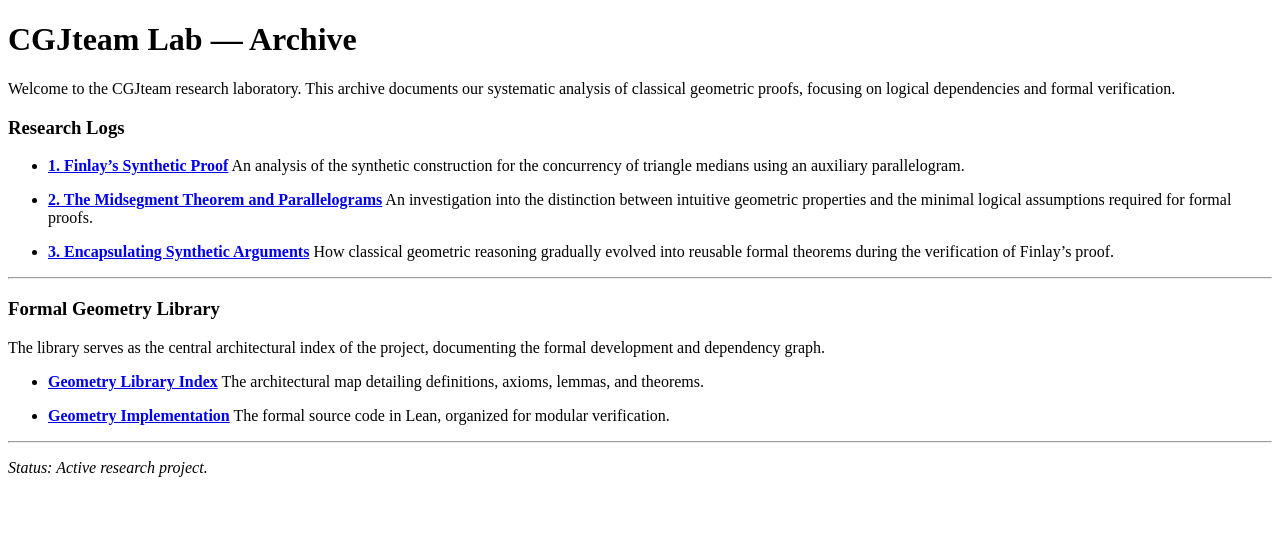
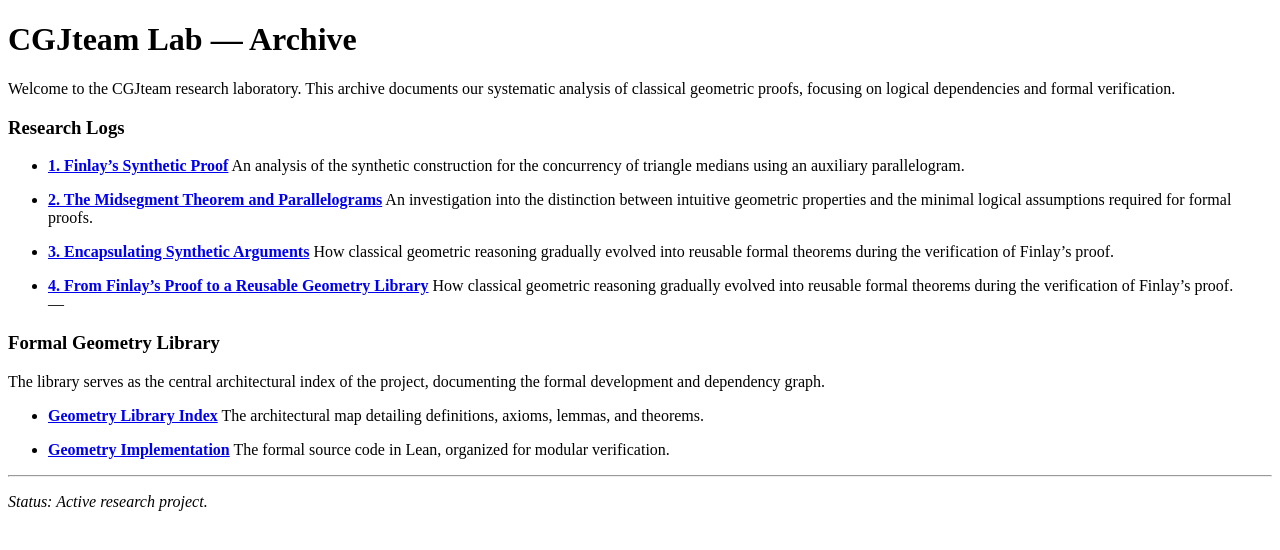
Before and after one commit to cgjteam/cgjteam.github.io, a Jekyll site: the page built from index.md, in a window 1280 px wide. Shown: the top 550 px of the page. Built offline with Jekyll 4.4.1, drawn with Linux system fonts in a browser that asks for light colours; comment, search, counter and statistics services are not loaded; our own code applies the rules of GitHub Pages for plain Markdown files.

Commit message:
Update index.md with new section on Finlay's proof
Added a new section on Finlay's proof and its implications for a reusable geometry library.

```diff
--- a/index.md
+++ b/index.md
@@ -17,6 +17,8 @@ Welcome to the CGJteam research laboratory. This archive documents our systemati
 * **[3. Encapsulating Synthetic Arguments](log-003.md)**
   How classical geometric reasoning gradually evolved into reusable formal theorems during the verification of Finlay's proof.
 
+* **[4. From Finlay's Proof to a Reusable Geometry Library](log-004.md)**
+  How classical geometric reasoning gradually evolved into reusable formal theorems during the verification of Finlay's proof.
 ---
 
 ### Formal Geometry Library
```
